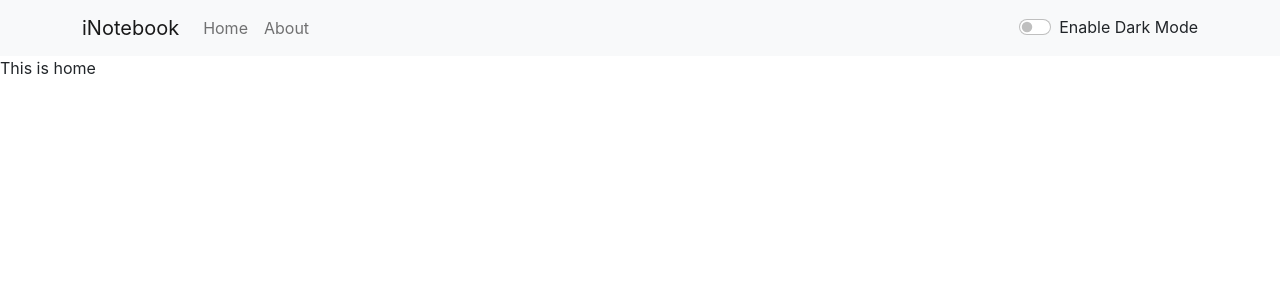
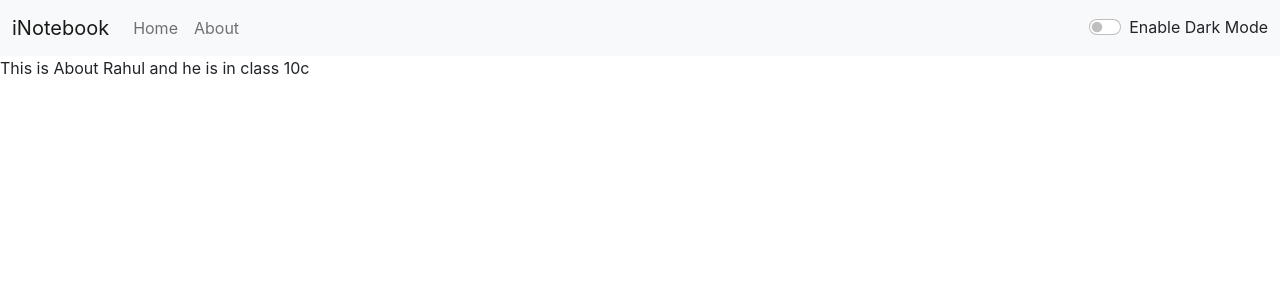
Before and after one commit to rahul-shrimali/inotebook, a React (Create React App) app: page /about in a window 1280 px wide. Shown: the top 300 px of the page. Built offline with nearby package versions, Linux system fonts and the light colour scheme.

Commit message:
Context api basics

```diff
--- a/src/App.js
+++ b/src/App.js
@@ -8,6 +8,7 @@
 import Navbar from './components/Navbar';
 import Home from './components/Home';
 import About from './components/About';
+import NoteState from './context/notes/NoteState';
 
 
 function App() {
@@ -27,17 +28,19 @@
 
   return (
     <>
+      <NoteState>
         <Router>
           <Navbar title = "iNotebook" mode = {mode} toggleMode = {toggleMode} />
           <Switch>
-            <Route path = "/">
+            <Route exact path = "/">
               <Home/>
             </Route>
             <Route exact path = "/about">
-              <About />
+              <About/>
             </Route>
           </Switch>
         </Router>
+      </NoteState>
     </>
 
   );
--- a/src/components/About.js
+++ b/src/components/About.js
@@ -1,9 +1,19 @@
-import React from 'react'
+import React from 'react';
+import { useContext } from 'react';
+import noteContext from '../context/notes/noteContext';
+import { useEffect } from 'react';
 
 const About = () => {
+    const a = useContext(noteContext);
+    // console.log(a);
+    useEffect(() => {
+        a.update();
+       // eslint-disable-next-line
+    }, [])
     return (
         <div>
-            This is About
+
+            This is About {a.state.name} and he is in class {a.state.class}
         </div>
     )
 }
--- a/src/components/Home.js
+++ b/src/components/Home.js
@@ -3,7 +3,7 @@
 const Home = () => {
     return (
         <div>
-            This is home
+            This is h
         </div>
     )
 }
--- a/src/components/Navbar.js
+++ b/src/components/Navbar.js
@@ -5,9 +5,10 @@
 // accepting props in here
 export default function Navbar(props) {
   return (
+    <div>
 
     <nav className={`navbar navbar-expand-lg navbar-${props.mode} bg-${props.mode}`}>
-      <div className="container">
+      <div className="container-fluid">
         <Link className="navbar-brand" to="/">
           {props.title}
         </Link>
@@ -52,6 +53,7 @@
         </div>
       </div>
     </nav>
+    </div>
   );
 }
 
--- /dev/null
+++ b/src/context/notes/NoteState.js
@@ -0,0 +1,29 @@
+import NoteContext from "./noteContext";
+import { useState } from "react";
+
+const NoteState = (props)=>{
+    const s1 = {
+        "name" : "harry",
+        "class" : "5b"
+    }
+
+    const [state, setState] = useState(s1);
+
+    const update = ()=>{
+        setTimeout(() => {
+            setState({
+                "name" :"Rahul",
+                "class" :"10c"
+            })
+        }, 1000);
+    }
+
+    return (
+        <NoteContext.Provider value = {{state, update}}>
+            {props.children}
+        </NoteContext.Provider>
+    )
+}
+
+
+export default NoteState;
--- /dev/null
+++ b/src/context/notes/noteContext.js
@@ -0,0 +1,5 @@
+import { createContext } from "react";
+
+const noteContext = createContext();
+
+export default noteContext;
```
